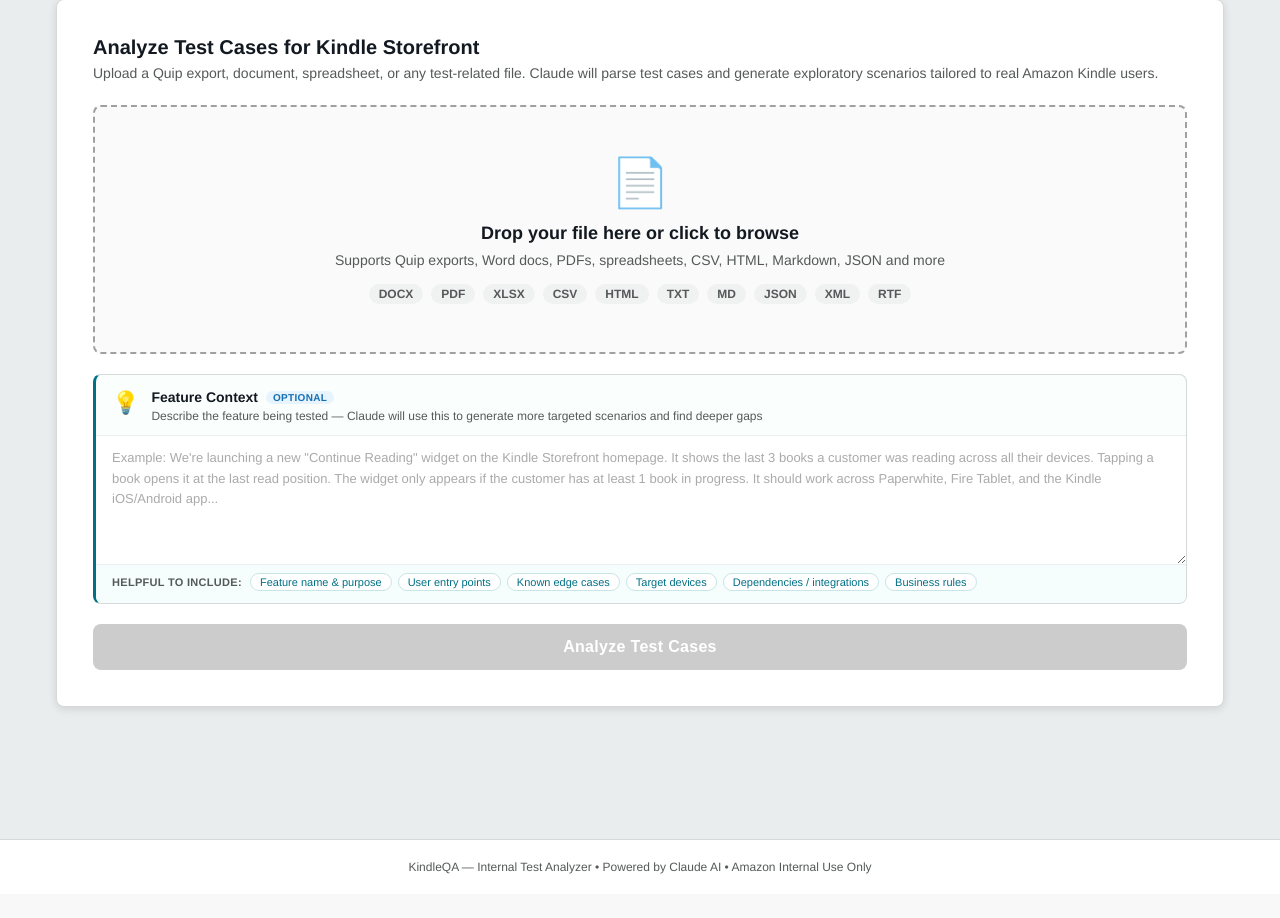
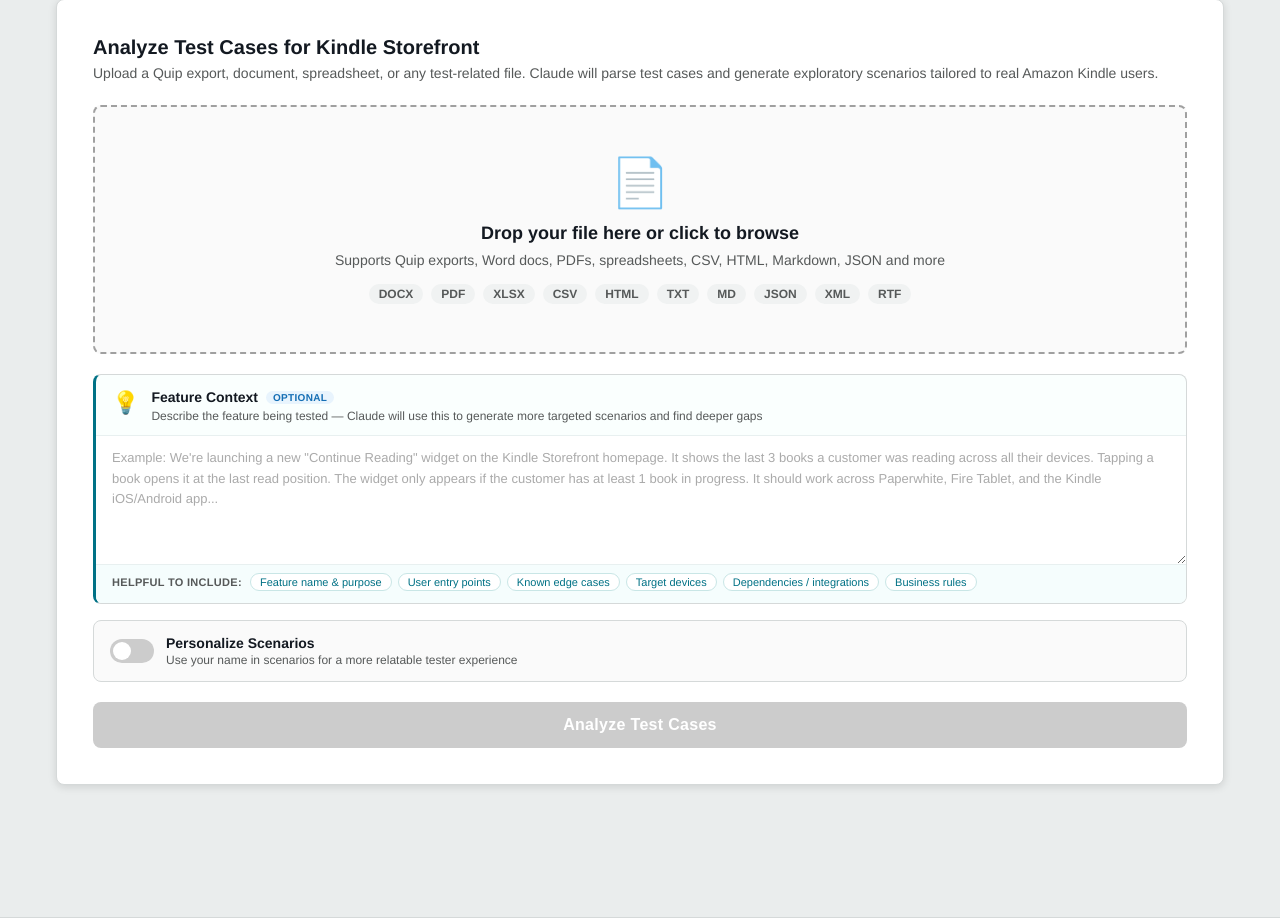
Before and after one commit to jefffton/kindle-test-analyzer, a Flask app: page / in a window 1280 px wide. Shown: the part 102-1020 px from the top of the page. Before the commit the page ends 976 px from the top, so only its background shows below. Run offline with Flask 3, Linux system fonts and the light colour scheme.

Commit message:
Add personalized scenarios - use tester's name in user stories

```diff
--- a/app.py
+++ b/app.py
@@ -139,7 +139,7 @@ def extract_text_from_file(filepath, filename):
     return raw.decode(enc, errors='replace')
 
 
-def build_prompt(text_content, filename, feature_context=''):
+def build_prompt(text_content, filename, feature_context='', tester_name=''):
     doc_snippet = text_content[:5000]
 
     feature_section = ''
@@ -151,11 +151,17 @@ FEATURE CONTEXT (provided by the tester — use this to sharpen your analysis):
 ---
 """
 
+    personalize_section = ''
+    if tester_name and tester_name.strip():
+        personalize_section = f"""
+PERSONALIZATION: The tester's name is "{tester_name.strip()}". Use their name as the main character in EVERY scenario instead of generic personas. Write scenarios in a personal, story-like way — as if {tester_name.strip()} is the one using the Kindle. For example: "{tester_name.strip()} is lying in bed at midnight and decides to buy one more book..." This makes scenarios feel relatable and memorable for the tester.
+"""
+
     return f"""You are a real Amazon Kindle customer who also happens to be an expert exploratory tester.
 Your job is to think like an ACTUAL USER — not a QA engineer reading a test plan.
 
 File: "{filename}"
-{feature_section}
+{feature_section}{personalize_section}
 EXISTING TEST CASES (from the uploaded document — DO NOT repeat these):
 ---
 {doc_snippet}
@@ -281,12 +287,12 @@ def call_claude(prompt):
             )
 
 
-def run_analysis(job_id, text_content, filename, feature_context=''):
+def run_analysis(job_id, text_content, filename, feature_context='', tester_name=''):
     with _jobs_lock:
         _jobs[job_id]['status'] = 'running'
 
     try:
-        prompt = build_prompt(text_content, filename, feature_context)
+        prompt = build_prompt(text_content, filename, feature_context, tester_name)
         response_text = call_claude(prompt)
 
         # Extract JSON — handles preamble text + optional markdown fences
@@ -350,6 +356,7 @@ def analyze():
             pass
 
     feature_context = request.form.get('feature_context', '').strip()
+    tester_name = request.form.get('tester_name', '').strip()
 
     job_id = str(uuid.uuid4())
     with _jobs_lock:
@@ -360,7 +367,7 @@ def analyze():
             'created_at': time.time()
         }
 
-    t = threading.Thread(target=run_analysis, args=(job_id, text, filename, feature_context), daemon=True)
+    t = threading.Thread(target=run_analysis, args=(job_id, text, filename, feature_context, tester_name), daemon=True)
     t.start()
 
     return jsonify({'job_id': job_id})
--- a/templates/index.html
+++ b/templates/index.html
@@ -638,6 +638,94 @@
     font-weight: 500;
   }
 
+  /* Personalize Box */
+  .personalize-box {
+    margin-top: 16px;
+    border: 1px solid #D5D9D9;
+    border-radius: var(--radius);
+    padding: 14px 16px;
+    background: #FAFAFA;
+  }
+
+  .personalize-header {
+    display: flex;
+    align-items: center;
+    gap: 12px;
+  }
+
+  .personalize-title {
+    font-size: 14px;
+    font-weight: 700;
+    color: var(--kindle-dark);
+  }
+
+  .personalize-subtitle {
+    font-size: 12px;
+    color: var(--kindle-gray);
+    margin-top: 2px;
+  }
+
+  .toggle-switch {
+    position: relative;
+    display: inline-block;
+    width: 44px;
+    height: 24px;
+    flex-shrink: 0;
+  }
+
+  .toggle-switch input { opacity: 0; width: 0; height: 0; }
+
+  .toggle-slider {
+    position: absolute;
+    cursor: pointer;
+    inset: 0;
+    background: #ccc;
+    border-radius: 24px;
+    transition: 0.2s;
+  }
+
+  .toggle-slider::before {
+    content: "";
+    position: absolute;
+    height: 18px;
+    width: 18px;
+    left: 3px;
+    bottom: 3px;
+    background: white;
+    border-radius: 50%;
+    transition: 0.2s;
+  }
+
+  .toggle-switch input:checked + .toggle-slider { background: var(--kindle-orange); }
+  .toggle-switch input:checked + .toggle-slider::before { transform: translateX(20px); }
+
+  .personalize-name-row {
+    margin-top: 12px;
+    padding-top: 12px;
+    border-top: 1px solid #E8E8E8;
+  }
+
+  .tester-name-input {
+    width: 100%;
+    padding: 10px 14px;
+    border: 1px solid #D5D9D9;
+    border-radius: 6px;
+    font-size: 14px;
+    font-family: inherit;
+    outline: none;
+    transition: border-color 0.2s;
+  }
+
+  .tester-name-input:focus { border-color: var(--kindle-orange); }
+
+  .personalize-preview {
+    margin-top: 8px;
+    font-size: 12px;
+    color: var(--kindle-gray);
+    font-style: italic;
+    min-height: 18px;
+  }
+
   /* Footer */
   footer {
     text-align: center;
@@ -721,6 +809,24 @@
         <span class="hint-tag">Target devices</span>
         <span class="hint-tag">Dependencies / integrations</span>
         <span class="hint-tag">Business rules</span>
+      </div>
+    </div>
+
+    <!-- Personalization Toggle -->
+    <div class="personalize-box" id="personalizeBox">
+      <div class="personalize-header">
+        <label class="toggle-switch">
+          <input type="checkbox" id="personalizeToggle">
+          <span class="toggle-slider"></span>
+        </label>
+        <div>
+          <div class="personalize-title">Personalize Scenarios</div>
+          <div class="personalize-subtitle">Use your name in scenarios for a more relatable tester experience</div>
+        </div>
+      </div>
+      <div class="personalize-name-row" id="personalizeNameRow" style="display:none">
+        <input type="text" id="testerName" class="tester-name-input" placeholder="Enter your name (e.g. Jeff, Priya, Sarah...)">
+        <div class="personalize-preview" id="personalizePreview"></div>
       </div>
     </div>
 
@@ -848,6 +954,29 @@
   let activePersonaFilter = 'All';
   let activeRiskFilter = 'All';
 
+  // Personalization toggle
+  const personalizeToggle = document.getElementById('personalizeToggle');
+  const personalizeNameRow = document.getElementById('personalizeNameRow');
+  const testerNameInput = document.getElementById('testerName');
+  const personalizePreview = document.getElementById('personalizePreview');
+
+  personalizeToggle.addEventListener('change', () => {
+    personalizeNameRow.style.display = personalizeToggle.checked ? 'block' : 'none';
+    if (personalizeToggle.checked) testerNameInput.focus();
+    updatePreview();
+  });
+
+  testerNameInput.addEventListener('input', updatePreview);
+
+  function updatePreview() {
+    const name = testerNameInput.value.trim();
+    if (name && personalizeToggle.checked) {
+      personalizePreview.textContent = `Scenarios will feature "${name}" as the user — e.g. "${name} opens the Kindle app on her commute..."`;
+    } else {
+      personalizePreview.textContent = '';
+    }
+  }
+
   // File selection
   fileInput.addEventListener('change', () => {
     if (fileInput.files[0]) selectFile(fileInput.files[0]);
@@ -922,6 +1051,9 @@
       formData.append('file', currentFile);
       const featureContext = document.getElementById('featureContext').value.trim();
       if (featureContext) formData.append('feature_context', featureContext);
+      const personalizeOn = document.getElementById('personalizeToggle').checked;
+      const testerName = document.getElementById('testerName').value.trim();
+      if (personalizeOn && testerName) formData.append('tester_name', testerName);
       const submitResp = await fetch('/analyze', { method: 'POST', body: formData });
       const submitData = await submitResp.json();
 
```
